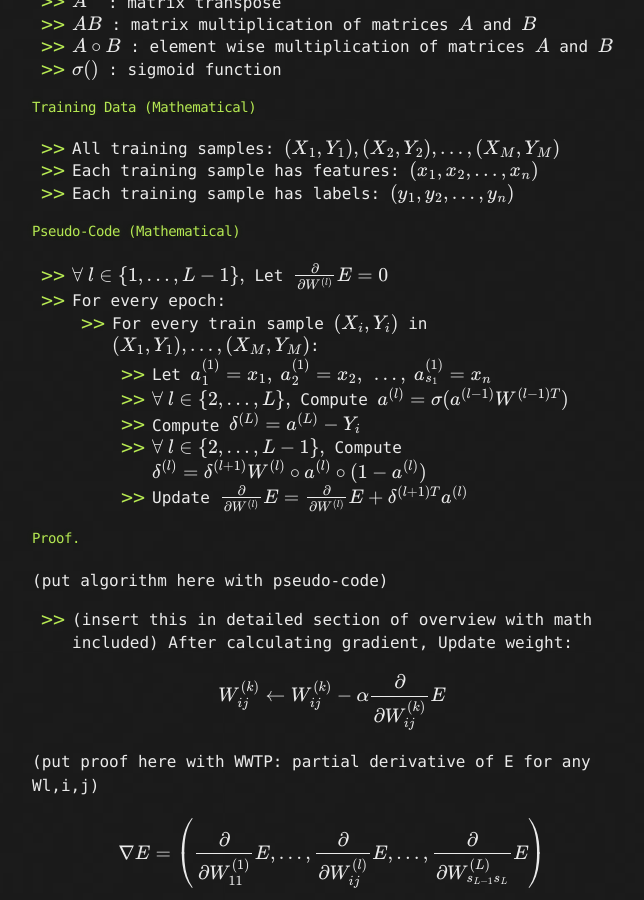
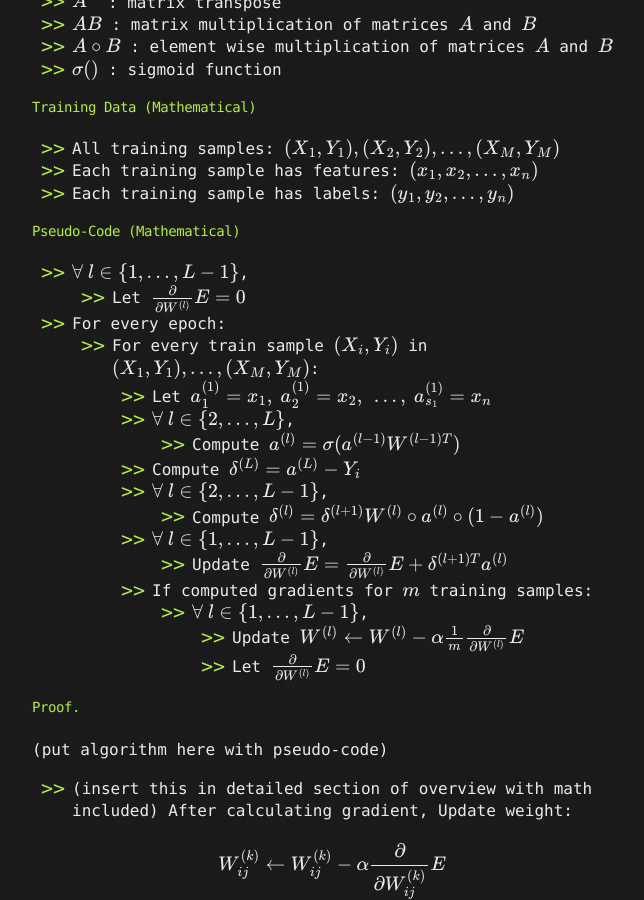
Before and after one commit to LivingProgram/ml-notes, a Jekyll site: the page built from index.md, in a window 1280 px wide and 900 px high, scrolled down 16372 px. Shown: the whole window, without its empty margins (308-952 px from the left). Built offline with Jekyll 4.4.1, drawn with Linux system fonts in a browser that asks for light colours; our own code applies the rules of GitHub Pages for plain Markdown files; formulas are drawn with MathJax 3; the repository's description, which GitHub fills in, is left out.

Commit message:
update notes

```diff
--- a/index.md
+++ b/index.md
@@ -515,14 +515,22 @@ $$
 - Each training sample has labels: $$(y_1,y_2,\ldots,y_n)$$
 
 #### Pseudo-Code (Mathematical)
-- $$\forall\ l\in\{1,\ldots,L-1\},$$ Let $$\frac{\partial}{\partial W^{(l)}}E = 0$$
+- $$\forall\ l\in\{1,\ldots,L-1\}$$,
+  - Let $$\frac{\partial}{\partial W^{(l)}}E = 0$$
 - For every epoch:
   - For every train sample $$(X_i,Y_i)$$ in $$(X_1,Y_1),\ldots,(X_M,Y_M)$$:
     - Let $$a_1^{(1)}=x_1,\ a_2^{(1)}=x_2,\ \ldots,\ a_{s_1}^{(1)}=x_n$$
-    - $$\forall\ l\in\{2,\ldots,L\},$$ Compute $$a^{(l)}=\sigma(a^{(l-1)}W^{(l-1)T})$$
+    - $$\forall\ l\in\{2,\ldots,L\}$$,
+      - Compute $$a^{(l)}=\sigma(a^{(l-1)}W^{(l-1)T})$$
     - Compute $$\delta^{(L)}=a^{(L)}-Y_i$$
-    - $$\forall\ l\in\{2,\ldots,L-1\},$$ Compute $$\delta^{(l)} = \delta^{(l+1)}W^{(l)} \circ a^{(l)} \circ (1-a^{(l)})$$
-    - Update $$\frac{\partial}{\partial W^{(l)}}E = \frac{\partial}{\partial W^{(l)}}E+\delta^{(l+1)T}a^{(l)}$$
+    - $$\forall\ l\in\{2,\ldots,L-1\}$$,
+      - Compute $$\delta^{(l)} = \delta^{(l+1)}W^{(l)} \circ a^{(l)} \circ (1-a^{(l)})$$
+    - $$\forall\ l\in\{1,\ldots,L-1\}$$,
+      -  Update $$\frac{\partial}{\partial W^{(l)}}E = \frac{\partial}{\partial W^{(l)}}E+\delta^{(l+1)T}a^{(l)}$$
+    - If computed gradients for $$m$$ training samples:
+      - $$\forall\ l\in\{1,\ldots,L-1\}$$,
+        - Update $$W^{(l)}\leftarrow W^{(l)}-\alpha\frac{1}{m}\frac{\partial}{\partial W^{(l)}}E$$
+        - Let $$\frac{\partial}{\partial W^{(l)}}E = 0$$
 
 #### Proof.
 
```
